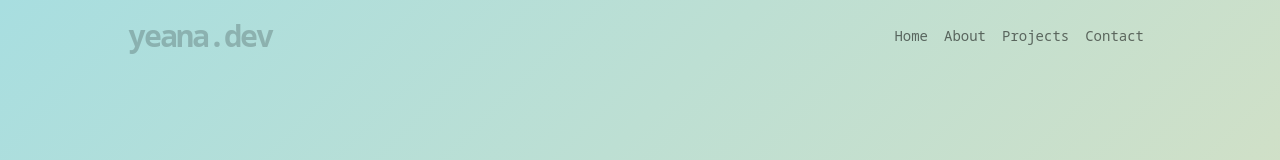
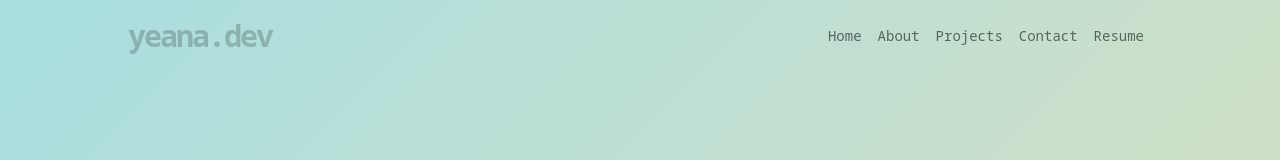
Before and after one commit to yeana-dev/yeana, a React (Create React App) app in the folder client/: page / in a window 1280 px wide. Shown: the top 160 px of the page. Built offline with nearby package versions, Linux system fonts and the light colour scheme.

Commit message:
Added resume link

```diff
--- a/client/src/components/Navigation.jsx
+++ b/client/src/components/Navigation.jsx
@@ -35,6 +35,14 @@ export default function Navigation() {
             <Nav.Link id="navbar-link" href="#contact">
               Contact
             </Nav.Link>
+            <Nav.Link
+              id="navbar-link"
+              href="https://drive.google.com/file/d/13QWoYpUSJ78O2bbw-zrunp_qmQq6-FBq/view?usp=sharing"
+              target="_blank"
+              rel="noopener noreferrer"
+            >
+              Resume
+            </Nav.Link>
           </Nav>
         </Navbar.Collapse>
       </Container>
```
